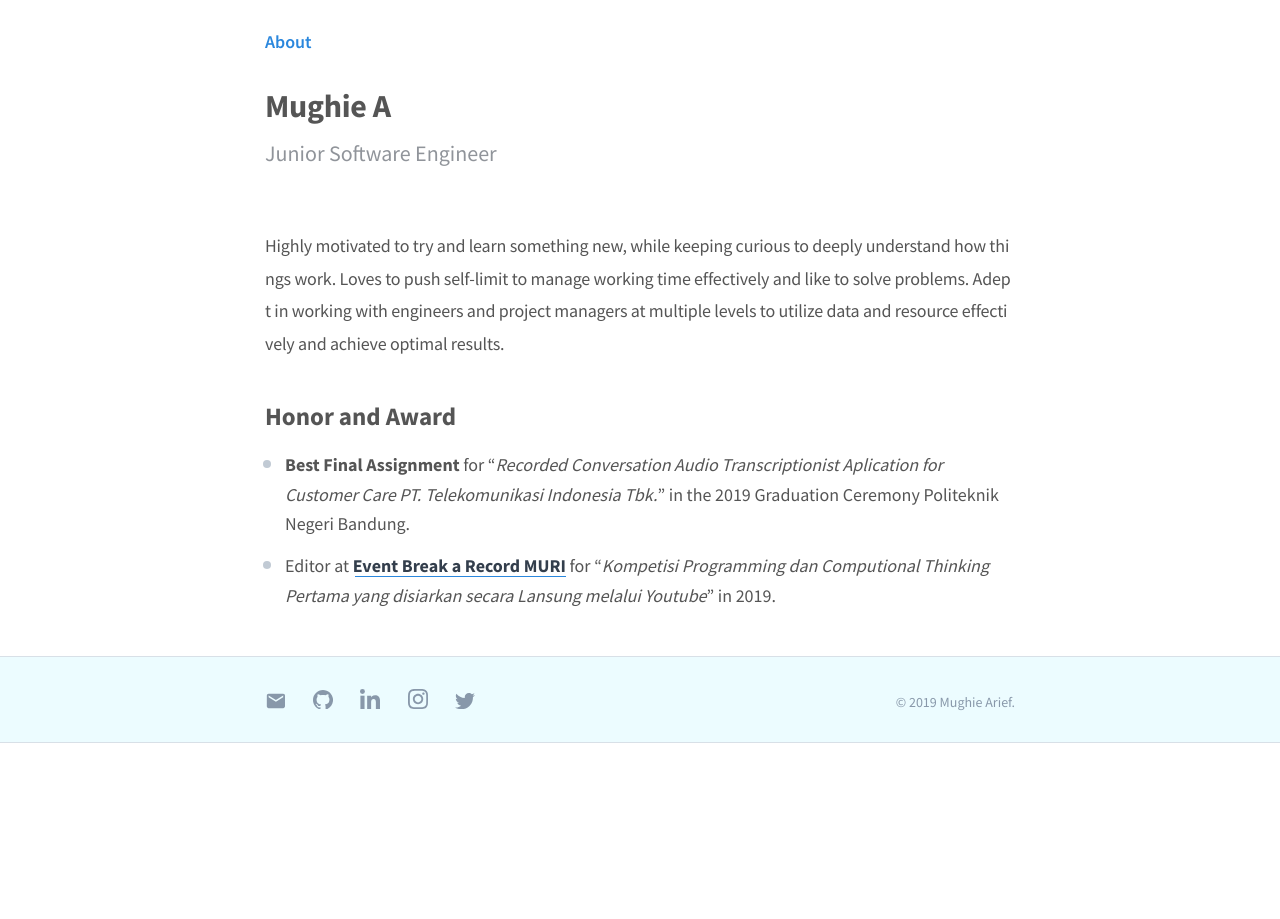
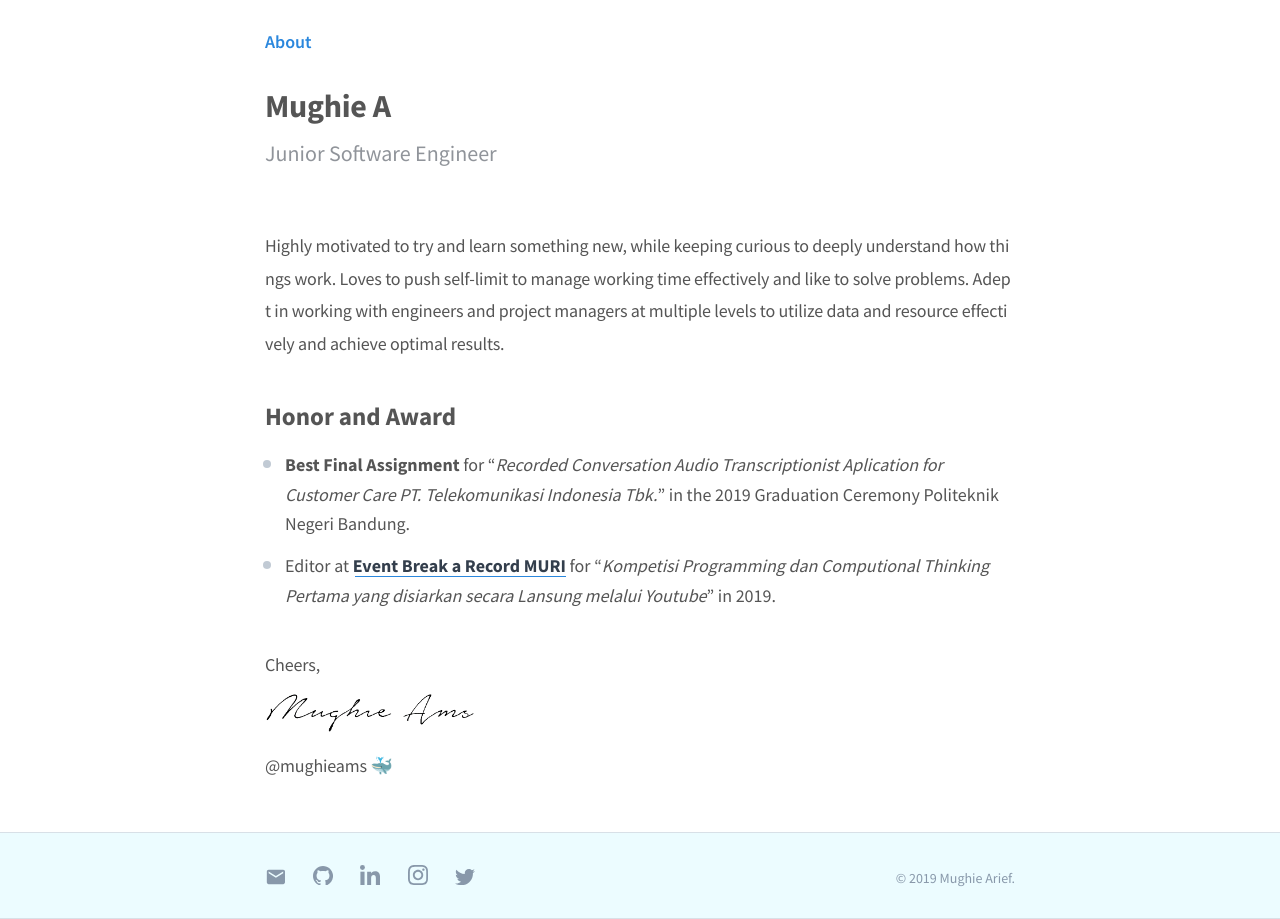
Before and after one commit to radenican/comte, a Jekyll site: the page built from about.md, in a window 1280 px wide, cut to the strip 449-1368 px from the top of the page. Built offline with Jekyll 4.4.1, drawn with Linux system fonts in a browser that asks for light colours; before the commit the page ends 1192 px from its top, so only the background shows below that.

Commit message:
feat(about) : add signature

```diff
--- a/about.md
+++ b/about.md
@@ -14,3 +14,12 @@ Highly motivated to try and learn something new, while keeping curious to deeply
 
 - **Best Final Assignment** for "_Recorded Conversation Audio Transcriptionist Aplication for Customer Care PT. Telekomunikasi Indonesia Tbk._" in the 2019 Graduation Ceremony Politeknik Negeri Bandung.
 - Editor at [**Event Break a Record MURI**](http://jtk.polban.ac.id/2019/09/jtk-pecahkan-rekor-muri/) for "_Kompetisi Programming dan Computional Thinking Pertama yang disiarkan secara Lansung melalui Youtube_" in 2019.
+
+<br>
+Cheers,
+
+<div style="align: right">
+    <img src="{{ "/assets/signature.png" | relative_url }}" width="210"/>
+</div>
+
+@mughieams 🐳
```
Also changed, not shown: assets/signature.png (added).
